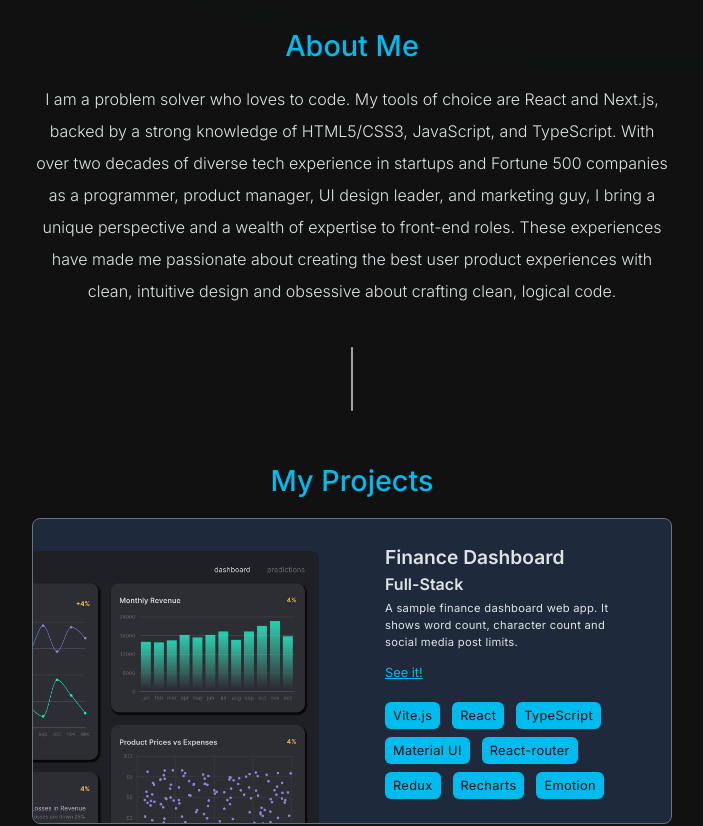
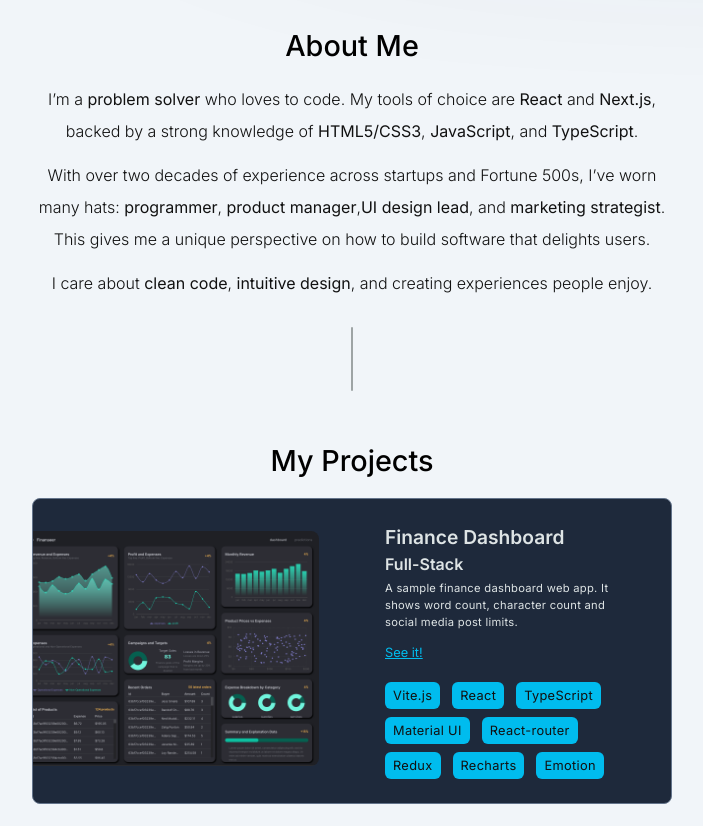
Before and after one commit to rickboot/portfolio-1, a Next.js app: page / in a window 1280 px wide. Shown: the part 620-1446 px from the top of the page, without its empty margins (288-991 px from the left). Built offline with nearby package versions, Linux system fonts and the light colour scheme.

Commit message:
code cleanup

```diff
--- a/app/layout.tsx
+++ b/app/layout.tsx
@@ -7,6 +7,7 @@ import ActiveSectionContextProvider from '@/contexts/active-section-context';
 import ThemeContextProvider from '@/contexts/theme-context';
 import { Toaster } from 'react-hot-toast';
 import { Inter } from 'next/font/google';
+
 const inter = Inter({ subsets: ['latin'] });
 
 export const metadata = {
@@ -23,9 +24,13 @@ export default function RootLayout({
   return (
     <html lang='en' className='dark scroll-smooth'>
       <body
-        className={`${inter.className} bg-slate-100 pt-24 text-[--shadowfax-white] dark:bg-[--raven-black]  sm:pt-32`}
+        className={`${inter.className} bg-slate-100 pt-24 text-[--shadowfax-white] dark:bg-[--raven-black] sm:pt-32`}
       >
-        <div className='absolute right-[-20rem] top-[-10rem] -z-10 h-[30rem] w-[2rem] rounded-full bg-[#19334F] opacity-30 blur-[10rem] sm:w-[68.75rem]'></div>
+        {/* Ambient glow effect */}
+        <div
+          className='absolute right-[-20rem] top-[-10rem] -z-10 h-[30rem] w-[2rem] rounded-full bg-[#19334F] opacity-30 blur-[10rem] sm:w-[68.75rem]'
+          aria-hidden='true'
+        />
 
         <ThemeContextProvider>
           <ActiveSectionContextProvider>
@@ -35,8 +40,8 @@ export default function RootLayout({
             <ThemeSwitch />
             <Toaster position='top-center' />
           </ActiveSectionContextProvider>
+          <Analytics />
         </ThemeContextProvider>
-        <Analytics />
       </body>
     </html>
   );
--- a/components/ThemeSwitch.tsx
+++ b/components/ThemeSwitch.tsx
@@ -8,6 +8,7 @@ export default function ThemeSwitchButton() {
 
   return (
     <button
+      aria-label='Toggle theme'
       className='fixed right-0 top-0 z-50 m-3 rounded-full bg-opacity-0 p-3 text-[1.2rem]  text-[--raven-black] transition-all hover:scale-110 dark:text-[--shadowfax-white]'
       onClick={toggleTheme}
     >
--- a/components/sections/About.tsx
+++ b/components/sections/About.tsx
@@ -1,7 +1,6 @@
 'use client';
-import React, { use, useEffect, useRef } from 'react';
+import React, { useRef } from 'react';
 import SectionHeader from '../SectionHeader';
-
 import { useSectionInView } from '@/lib/hooks';
 
 export default function About() {
@@ -16,15 +15,25 @@ export default function About() {
     >
       <SectionHeader>About Me</SectionHeader>
 
-      <p className='text-md mb-3 text-center text-[1rem] font-light leading-8 text-[--raven-black] dark:text-[--shadowfax-white]'>
-        I am a problem solver who loves to code. My tools of choice are React
-        and Next.js, backed by a strong knowledge of HTML5/CSS3, JavaScript, and
-        TypeScript. With over two decades of diverse tech experience in startups
-        and Fortune 500 companies as a programmer, product manager, UI design
-        leader, and marketing guy, I bring a unique perspective and a wealth of
-        expertise to front-end roles. These experiences have made me passionate
-        about creating the best user product experiences with clean, intuitive
-        design and obsessive about crafting clean, logical code.
+      <p className='mb-3 text-center text-[1rem] font-light leading-8 text-[--raven-black] dark:text-[--shadowfax-white]'>
+        I’m a <strong>problem solver</strong> who loves to code. My tools of
+        choice are <strong>React</strong> and <strong>Next.js</strong>, backed
+        by a strong knowledge of <strong>HTML5/CSS3</strong>,{' '}
+        <strong>JavaScript</strong>, and <strong>TypeScript</strong>.
+      </p>
+
+      <p className='mb-3 text-center text-[1rem] font-light leading-8 text-[--raven-black] dark:text-[--shadowfax-white]'>
+        With over two decades of experience across startups and Fortune 500s,
+        I’ve worn many hats: <strong>programmer</strong>,{' '}
+        <strong>product manager</strong>,<strong>UI design lead</strong>, and{' '}
+        <strong>marketing strategist</strong>. This gives me a unique
+        perspective on how to build software that delights users.
+      </p>
+
+      <p className='text-center text-[1rem] font-light leading-8 text-[--raven-black] dark:text-[--shadowfax-white]'>
+        I care about <strong>clean code</strong>,{' '}
+        <strong>intuitive design</strong>, and creating experiences people
+        enjoy.
       </p>
     </section>
   );
--- a/components/sections/ProjectCard.tsx
+++ b/components/sections/ProjectCard.tsx
@@ -28,36 +28,26 @@ export function ProjectCard({
   return (
     <motion.div
       ref={ref}
-      style={{
-        opacity: opacityValue,
-        scale: scaleValue,
-      }}
+      style={{ opacity: opacityValue, scale: scaleValue }}
       className='group'
     >
-      <section
-        className='relative overflow-hidden rounded-lg border border-slate-500 bg-slate-800 px-8 py-6 transition
-      hover:scale-[1.02] hover:brightness-110 sm:max-w-[40rem]'
-      >
-        <div
-          className='flex flex-col
-        sm:ml-[20rem]
-        sm:group-even:ml-0
-        sm:group-even:pr-[20rem]
-      '
-        >
+      <section className='relative overflow-hidden rounded-lg border border-slate-500 bg-slate-800 px-8 py-6 transition hover:scale-[1.02] hover:brightness-110 sm:max-w-[40rem]'>
+        <div className='flex flex-col sm:ml-[20rem] sm:group-even:ml-0 sm:group-even:pr-[20rem]'>
           <h3 className='text-[1.2rem] font-semibold text-[--shadowfax-white]'>
             {title}
           </h3>
           <h4 className='text-[1rem] font-semibold text-[--shadowfax-white]'>
             {subtitle}
           </h4>
-          <p className='text-[--shadowfax-white]] mt-1 whitespace-break-spaces text-[.7rem] tracking-wide'>
-            {description}{' '}
+          <p className='mt-1 whitespace-break-spaces text-[.7rem] tracking-wide text-[--shadowfax-white]'>
+            {description}
           </p>
-          {siteUrl !== '#' && (
+
+          {siteUrl && siteUrl !== '#' && (
             <a
               href={siteUrl}
               target='_blank'
+              rel='noopener noreferrer'
               className='mt-3 text-[.8rem] text-[--daphne-blue] underline'
             >
               See it!
@@ -77,16 +67,12 @@ export function ProjectCard({
         </div>
 
         <Image
-          className='absolute right-[22rem] top-8 hidden rounded-lg transition duration-200
-        group-even:left-[22rem]
-        group-hover:rotate-[2deg]
-        group-hover:scale-105
-        group-hover:group-even:rotate-[-2deg]
-        sm:block
-        '
+          className='absolute right-[22rem] top-8 hidden rounded-lg transition duration-200 group-even:left-[22rem] group-hover:rotate-[2deg] group-hover:scale-105 group-hover:group-even:rotate-[-2deg] sm:block'
           src={imageUrl}
-          alt={title}
+          alt={`${title} project screenshot`}
           quality={95}
+          width={300}
+          height={200}
         />
       </section>
     </motion.div>
--- a/components/sections/Projects.tsx
+++ b/components/sections/Projects.tsx
@@ -14,9 +14,7 @@ export default function Projects() {
       <SectionHeader>My Projects</SectionHeader>
       <div className='flex flex-col gap-y-8'>
         {projectsData.map((project) => (
-          <React.Fragment key={project.title}>
-            <ProjectCard {...project} />
-          </React.Fragment>
+          <ProjectCard key={project.title} {...project} />
         ))}
       </div>
     </section>
--- a/components/sections/Skills.tsx
+++ b/components/sections/Skills.tsx
@@ -1,19 +1,16 @@
-"use client";
-import React, { use, useRef } from "react";
-import SectionHeader from "../SectionHeader";
-import { skillsData } from "@/lib/data";
-import { useSectionInView } from "@/lib/hooks";
-import { motion } from "framer-motion";
+'use client';
+import React, { useRef } from 'react';
+import SectionHeader from '../SectionHeader';
+import { skillsData } from '@/lib/data';
+import { useSectionInView } from '@/lib/hooks';
+import { motion } from 'framer-motion';
 
 export default function Skills() {
   const ref = useRef(null);
-  useSectionInView(ref, "Skills", 1);
+  useSectionInView(ref, 'Skills', 1);
 
   const animationVariants = {
-    initial: {
-      opacity: 0,
-      y: 100,
-    },
+    initial: { opacity: 0, y: 100 },
     animate: (index: number) => ({
       opacity: 1,
       y: 0,
@@ -24,17 +21,17 @@ export default function Skills() {
   };
 
   return (
-    <section id="skills" ref={ref} className="mb-8 max-w-[40rem] scroll-mt-28">
+    <section id='skills' ref={ref} className='mb-8 max-w-[40rem] scroll-mt-28'>
       <SectionHeader>Skills</SectionHeader>
 
-      <ul className="mt-5 flex flex-wrap justify-center gap-x-3 gap-y-4">
+      <ul className='mt-5 flex flex-wrap justify-center gap-x-3 gap-y-4'>
         {skillsData.map((skill, index) => (
           <motion.li
-            key={index}
-            className="rounded-md bg-[--shadowfax-white] px-2 py-1 text-[1rem] tracking-wide text-[--raven-black]"
+            key={skill}
+            className='rounded-md bg-[--shadowfax-white] px-2 py-1 text-[1rem] tracking-wide text-[--raven-black]'
             variants={animationVariants}
-            initial="initial"
-            whileInView="animate"
+            initial='initial'
+            whileInView='animate'
             custom={index}
             viewport={{ once: true }}
           >
--- a/contexts/theme-context.tsx
+++ b/contexts/theme-context.tsx
@@ -17,33 +17,25 @@ type ThemeContextProviderProps = {
 export default function ThemeContextProvider({
   children,
 }: ThemeContextProviderProps) {
-  type Theme = 'light' | 'dark';
   const [theme, setTheme] = useState<Theme>('dark');
 
   const toggleTheme = () => {
-    if (theme === 'dark') {
-      setTheme('light');
-      localStorage.setItem('theme', 'light');
-      document.documentElement.classList.remove('dark');
-    } else {
-      setTheme('dark');
-      localStorage.setItem('theme', 'dark');
-      document.documentElement.classList.add('dark');
-    }
+    const nextTheme = theme === 'dark' ? 'light' : 'dark';
+    setTheme(nextTheme);
+    localStorage.setItem('theme', nextTheme);
+    document.documentElement.classList.toggle('dark', nextTheme === 'dark');
   };
 
   useEffect(() => {
     const localTheme = window.localStorage.getItem('theme') as Theme | null;
+    const prefersDark = window.matchMedia(
+      '(prefers-color-scheme: dark)',
+    ).matches;
+    const initialTheme = localTheme || (prefersDark ? 'dark' : 'light');
 
-    if (localStorage.theme === 'light') {
-      setTheme('light');
-      localStorage.setItem('theme', 'light');
-      document.documentElement.classList.remove('dark');
-    } else {
-      setTheme('dark');
-      localStorage.setItem('theme', 'dark');
-      document.documentElement.classList.add('dark');
-    }
+    setTheme(initialTheme);
+    document.documentElement.classList.toggle('dark', initialTheme === 'dark');
+    if (!localTheme) localStorage.setItem('theme', initialTheme);
   }, []);
 
   return (
```
Also changed, not shown: components/sections/Contact.tsx (+14 -16 lines), components/sections/Experience.tsx (+23 -30 lines), components/sections/Intro.tsx (+8 -5 lines), 1 other file (tests, documents, lock files or other folders).
